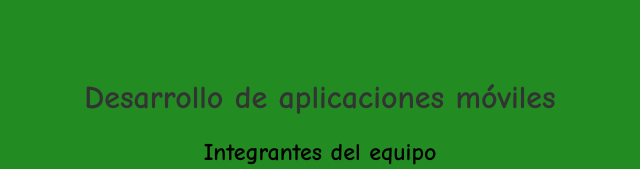
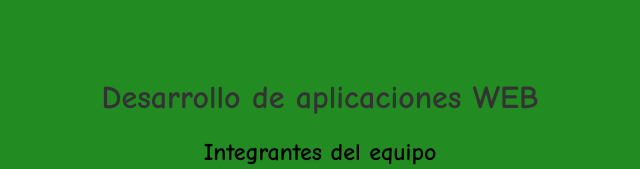
Before and after one commit to Marckjr6272/Bienvendida, a plain HTML site: page index.html in a window 1280 px wide. Both pictures are taken after a click on the button "Bienvenida". Shown: the top 169 px of the page, without its empty margins (320-960 px from the left). Drawn offline with Linux system fonts and the light colour scheme.

Commit message:
Update index.html

```diff
--- a/index.html
+++ b/index.html
@@ -2,7 +2,7 @@
 <html lang="es">
 <head>
     <meta charset="UTF-8">
-    <title>Desarrollo de aplicaciones móviles</title>
+    <title>Desarrollo de aplicaciones WEB</title>
     <style>
         body {
             font-family: "Comic Sans MS", "Comic Sans", cursive;
@@ -29,7 +29,7 @@
 </head>
 <body>
 
-    <h1>Desarrollo de aplicaciones móviles</h1>
+    <h1>Desarrollo de aplicaciones WEB</h1>
 
     <h2>Integrantes del equipo</h2>
     <p>
@@ -46,7 +46,7 @@
 
     <script>
         function mostrarBienvenida() {
-            alert("Bienvenidos al curso Desarrollo de aplicaciones móviles");
+            alert("Bienvenidos al curso Desarrollo de aplicaciones WEB");
         }
     </script>
 
```
